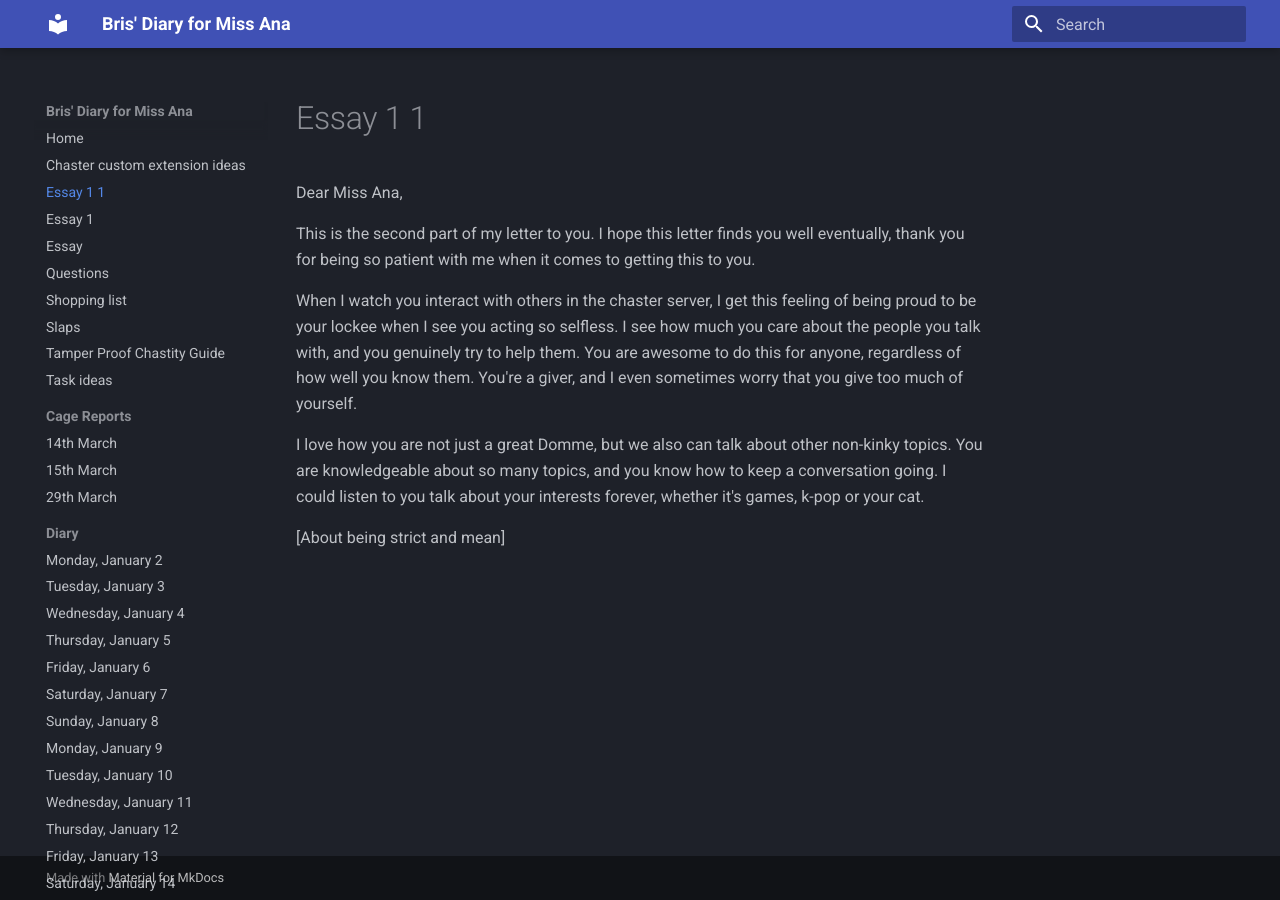
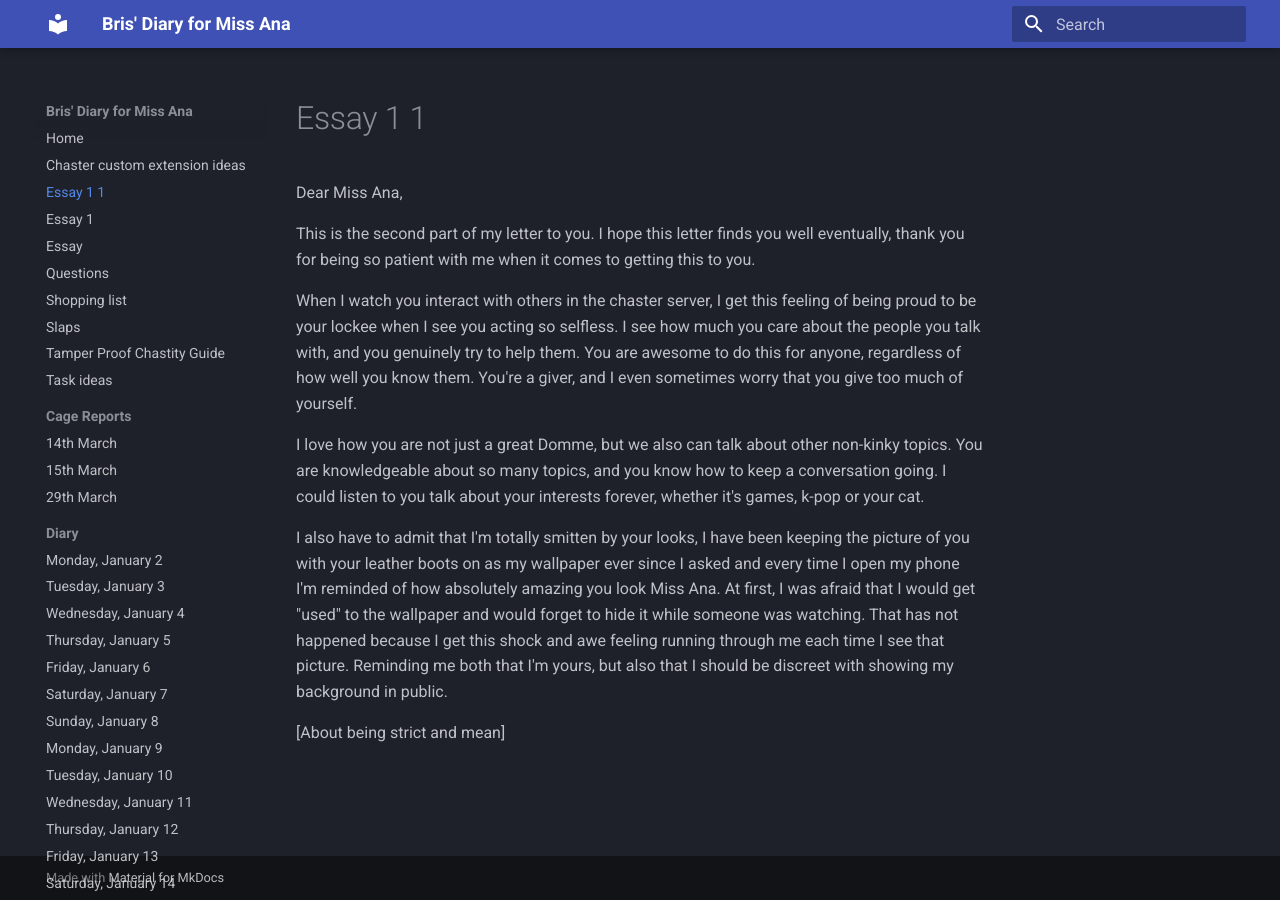
Before and after one commit to bris00/DFMA, an MkDocs documentation site: the page built from diary/Essay 1 1.md, in a window 1280 px wide. Built offline with MkDocs 1.6.1 and Material for MkDocs 9.7.7, drawn with Linux system fonts in a browser that asks for light colours.

Commit message:
vault backup: 2023-03-30 16:32:49
Affected files:
diary/Essay 1 1.md

```diff
--- a/diary/Essay 1 1.md
+++ b/diary/Essay 1 1.md
@@ -6,4 +6,6 @@ When I watch you interact with others in the chaster server, I get this feeling
 
 I love how you are not just a great Domme, but we also can talk about other non-kinky topics. You are knowledgeable about so many topics, and you know how to keep a conversation going. I could listen to you talk about your interests forever, whether it's games, k-pop or your cat.
 
+I also have to admit that I'm totally smitten by your looks, I have been keeping the picture of you with your leather boots on as my wallpaper ever since I asked and every time I open my phone I'm reminded of how absolutely amazing you look Miss Ana. At first, I was afraid that I would get "used" to the wallpaper and would forget to hide it while someone was watching. That has not happened because I get this shock and awe feeling running through me each time I see that picture. Reminding me both that I'm yours, but also that I should be discreet with showing my background in public.
+
 [About being strict and mean]
```
